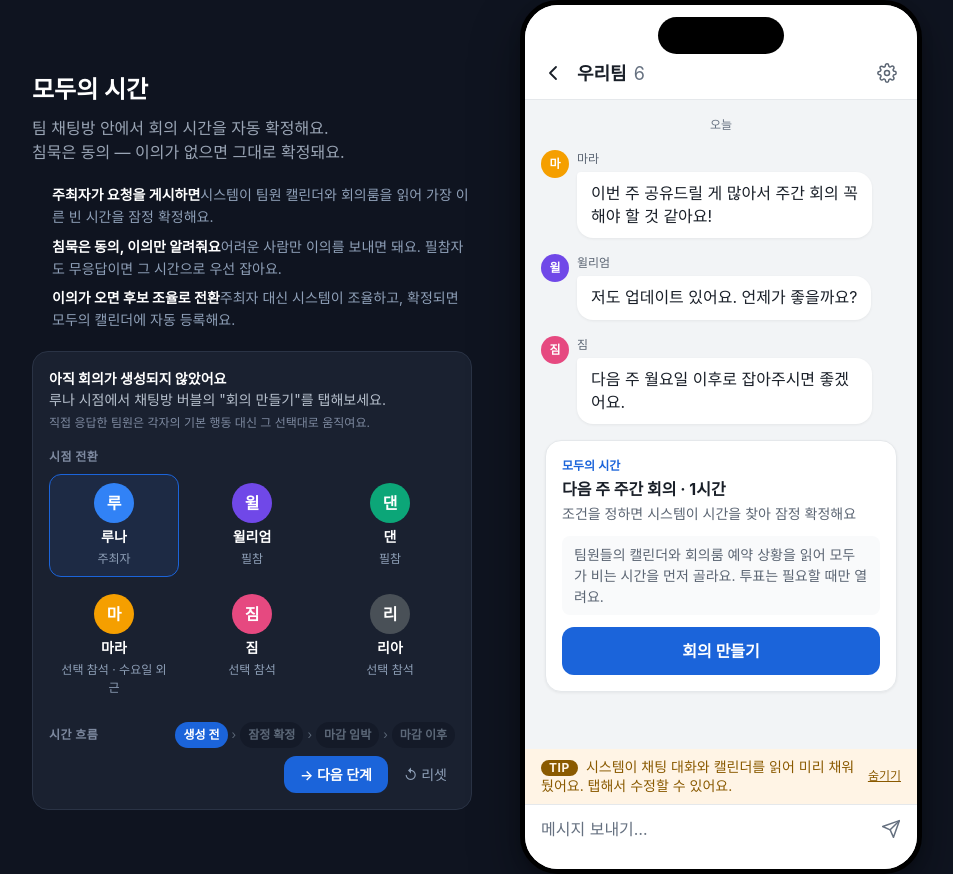
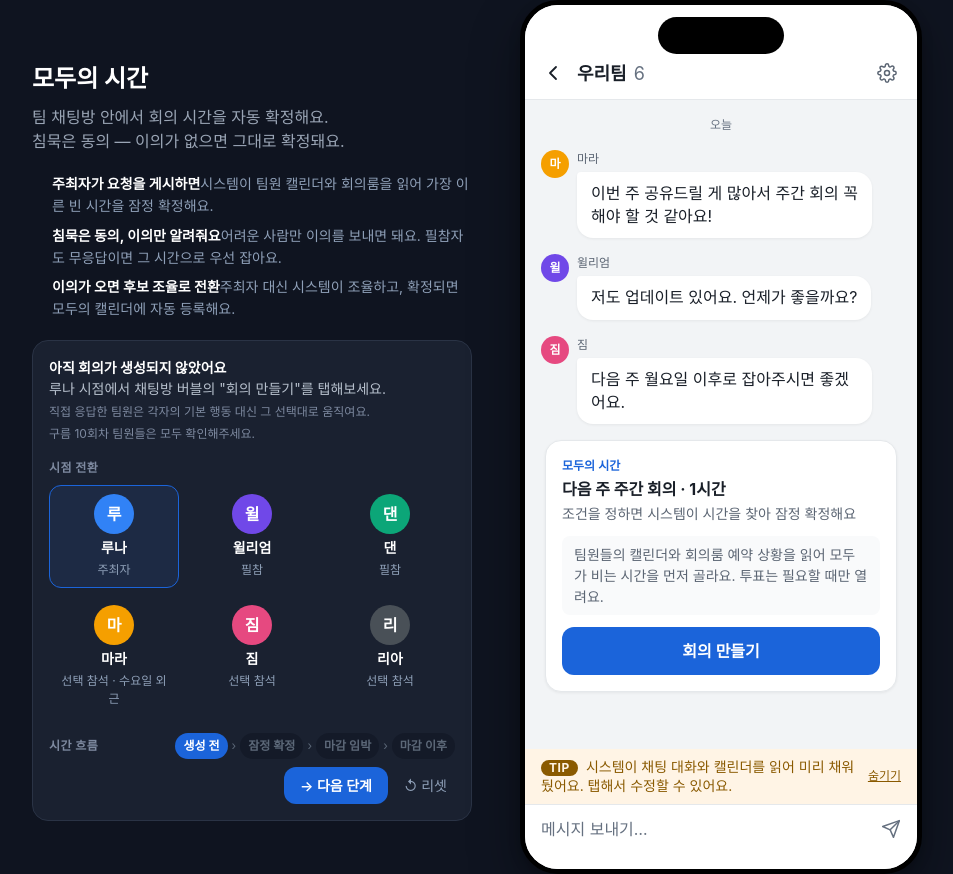
Before and after one commit to RunaUXLabs/goorm10, a React (Vite) app: page / in a window 1280 px wide. Shown: the whole page, without its empty margins (163-1116 px from the left). Built offline with nearby package versions, Linux system fonts and the light colour scheme; a web font is replaced by a local one.

Commit message:
JudgeBar.jsx 문구 추가

```diff
--- a/src/ModU/JudgeBar.jsx
+++ b/src/ModU/JudgeBar.jsx
@@ -19,6 +19,7 @@ export default function JudgeBar() {
       <div className="judge__desc">
         <b>{stage.title}</b><br />{done ? '회의가 확정됐어요. 리셋 후 다른 선택을 해보세요.' : stage.desc}
         <span className="judge__principle">직접 응답한 팀원은 각자의 기본 행동 대신 그 선택대로 움직여요.</span>
+        <span className="judge__principle">구름 10회차 팀원들은 모두 확인해주세요.</span>
       </div>
 
       <div className="judge__row">
```
